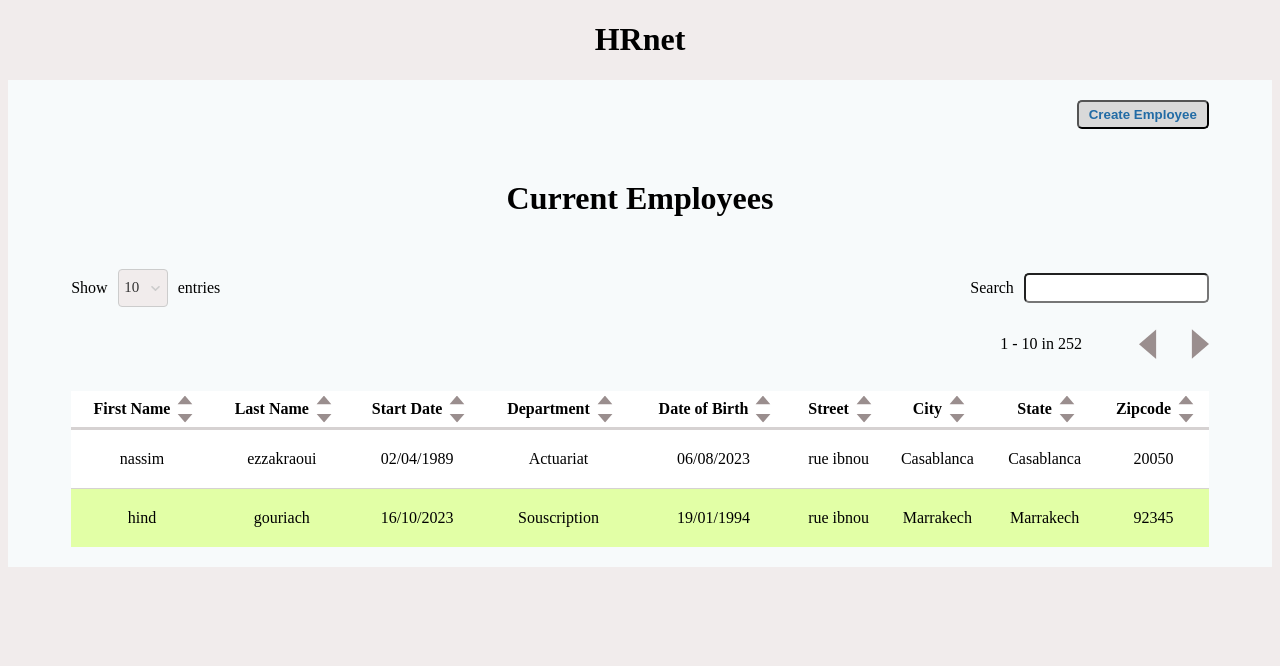
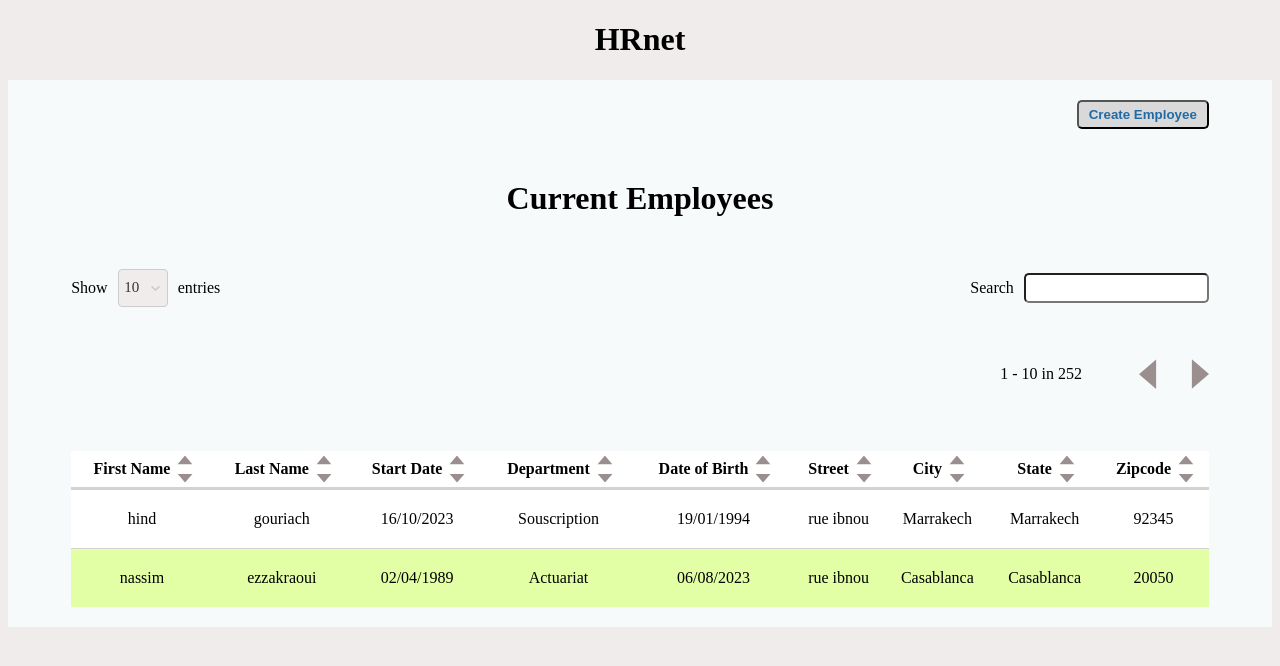
Before and after one commit to nassmim/oc-wealthHealth, a React (Vite) app: page /employees-list in a window 1280 px wide. Shown: the top 666 px of the page. Built offline with nearby package versions, Linux system fonts and the light colour scheme; data requests are answered from the project's data file.

Commit message:
feature: user can search employee based on all fields

```diff
--- /dev/null
+++ b/src/features/ViewEmployees/DisplayTable.tsx
@@ -0,0 +1,177 @@
+import { useEffect, useMemo, useRef, useState } from 'react'
+import { EmployeeEntity } from './employeesSlice'
+
+import {
+  EntriesLengthChoice,
+  SearchField,
+  TableDisplayOptions,
+  TablePagination,
+  Arrow,
+} from './style.ts'
+
+import PaginateLeftArrow from '../../assets/pagination-left-arrow.svg'
+
+import EmployeesTable from './Table/Table.tsx'
+import type { TableColumn } from './types.tsx'
+import type { OptionValue } from '../../shared/Inputs/SelectDropdown.tsx'
+import EntriesNumberSelectDropdown from './EntriesNumberSelectDropdown.tsx'
+import useSortTable from './Table/hooks/useSortTable.ts'
+
+const DisplayTable = ({
+  data,
+  columns,
+  initialSort,
+  entriesNumberOptions,
+  isSearchable = true,
+  searchLabel = 'Search',
+  searchOnChange,
+  isPaginable = true,
+}: {
+  data: EmployeeEntity[]
+  columns: TableColumn[]
+  initialSort: { column: string; order: 'asc' | 'desc' }
+  entriesNumberOptions: OptionValue[]
+  isSearchable: boolean
+  searchLabel: string
+  searchOnChange?: React.ChangeEventHandler<HTMLInputElement>
+  isPaginable: boolean
+}) => {
+  const usePreviousPersistent = (value: string): string => {
+    const ref: React.MutableRefObject<{
+      value: string
+      previousValue: string
+    }> = useRef({
+      value: value,
+      previousValue: '',
+    })
+
+    const current = ref.current.value
+
+    if (value !== current) {
+      ref.current = {
+        value: value,
+        previousValue: current,
+      }
+    }
+
+    return ref.current.previousValue
+  }
+
+  const [searchValue, setSearchValue] = useState('')
+  const previousSearchValue = usePreviousPersistent(searchValue)
+
+  const dataInitiallySorted = useMemo(() => {
+    if (initialSort) {
+      return data
+        .slice()
+        .sort((a: EmployeeEntity, b: EmployeeEntity) =>
+          b.id.localeCompare(a.id)
+        )
+    } else {
+      return data
+    }
+  }, [data])
+
+  const [tableData, setTableData] = useState(dataInitiallySorted)
+
+  const [tableDataSorted, sortData] = useSortTable(tableData)
+
+  function searchEmployees() {
+    if (!searchValue.length) return tableData
+
+    let dataToSort = tableData
+
+    if (searchValue.length <= previousSearchValue.length)
+      dataToSort = dataInitiallySorted
+    const regexToMatch = new RegExp(`${searchValue}`, 'i')
+
+    const employeesFound = dataToSort.reduce(
+      (listOfItems: EmployeeEntity[], item: EmployeeEntity) => {
+        // Récupère et regroupe tous les ingrédients dans un seul string
+        Object.values(item).every((key) => {
+          if (key.match(regexToMatch)) {
+            listOfItems.push(item)
+            return false
+          }
+          return true
+        })
+
+        return listOfItems
+      },
+      []
+    )
+
+    setTableData(employeesFound)
+  }
+
+  useEffect(() => {
+    setTableData(tableDataSorted)
+  }, [tableDataSorted])
+
+  useEffect(() => {
+    searchEmployees()
+  }, [searchValue])
+
+  return (
+    <>
+      <TableDisplayOptions>
+        <EntriesLengthChoice>
+          <p>Show</p>
+          <EntriesNumberSelectDropdown options={entriesNumberOptions} />
+          <p>entries</p>
+        </EntriesLengthChoice>
+        {isSearchable && (
+          <SearchField>
+            <p>{searchLabel}</p>
+            <input
+              type="search"
+              name="search"
+              id="search-employee"
+              value={searchValue}
+              onChange={(e) => {
+                setSearchValue(e.target.value)
+                searchOnChange ? searchOnChange(e) : undefined
+              }}
+            />
+          </SearchField>
+        )}
+      </TableDisplayOptions>
+      {isPaginable && (
+        <TablePagination>
+          <p>1 - 10 in 252</p>
+          <div className="arrows">
+            <Arrow
+              src={PaginateLeftArrow}
+              alt="Previous page"
+              width="20px"
+              rotate="0deg"
+            />
+            <Arrow
+              src={PaginateLeftArrow}
+              alt="Previous page"
+              width="20px"
+              rotate="180deg"
+            />
+          </div>
+        </TablePagination>
+      )}
+      <div>
+        {tableData.length ? (
+          <EmployeesTable
+            data={tableData}
+            columns={columns}
+            sortData={sortData}
+          />
+        ) : (
+          <p>
+            {searchValue.length
+              ? 'No results from your search'
+              : 'There is no employee in your company. Please add them from the form'}
+          </p>
+        )}
+      </div>
+    </>
+  )
+}
+
+export default DisplayTable
--- a/src/features/ViewEmployees/Table/Table.tsx
+++ b/src/features/ViewEmployees/Table/Table.tsx
@@ -4,21 +4,20 @@ import TableHead from './TableHead.tsx'
 import TableBody from './TableBody.tsx'
 import type { TableColumn } from '../types.tsx'
 import { EmployeeEntity } from '../employeesSlice.ts'
-import useSortTable from './hooks/useSortTable.ts'
 
 const EmployeesTable = ({
+  data,
   columns,
-  employees,
+  sortData,
 }: {
+  data: EmployeeEntity[]
   columns: TableColumn[]
-  employees: EmployeeEntity[]
+  sortData: (sortingField: string, sortingOrder: string) => void
 }) => {
-  const [tableData, sortData] = useSortTable(employees)
-
   return (
     <EmployeesTableStyled>
       <TableHead columns={columns} sortData={sortData} />
-      <TableBody columns={columns} employees={tableData} />
+      <TableBody columns={columns} employees={data} />
     </EmployeesTableStyled>
   )
 }
--- a/src/features/ViewEmployees/Table/TableBody.tsx
+++ b/src/features/ViewEmployees/Table/TableBody.tsx
@@ -2,18 +2,20 @@ import { EmployeeEntity } from '../employeesSlice'
 import type { TableColumn } from '../types.tsx'
 
 const TableBody = ({
+  employees,
   columns,
-  employees,
 }: {
+  employees: EmployeeEntity[]
   columns: TableColumn[]
-  employees: EmployeeEntity[]
 }) => {
   return (
     <tbody>
       {employees.map((employee: EmployeeEntity) => (
         <tr key={employee.id}>
           {columns.map(({ accessor }, index) => {
-            const value = employee[accessor] ? employee[accessor] : '——'
+            const value = employee[accessor as keyof EmployeeEntity]
+              ? employee[accessor as keyof EmployeeEntity]
+              : '——'
             return <td key={index}>{value}</td>
           })}
         </tr>
--- a/src/features/ViewEmployees/ViewEmployees.tsx
+++ b/src/features/ViewEmployees/ViewEmployees.tsx
@@ -3,24 +3,12 @@ import { Link } from 'react-router-dom'
 import { ButtonStyled } from '../../shared/style.ts'
 import { Title } from '../../shared/style.ts'
 
-import { useEffect, useMemo } from 'react'
+import { useEffect } from 'react'
 import { useGetEmployeesQuery } from '../api/apiEmployeesSlice'
-import { EmployeeEntity } from './employeesSlice'
 
-import {
-  EntriesLengthChoice,
-  SearchField,
-  TableDisplayOptions,
-  TablePagination,
-  Arrow,
-} from './style.ts'
-
-import PaginateLeftArrow from '../../assets/pagination-left-arrow.svg'
-
-import EmployeesTable from './Table/Table.tsx'
 import type { TableColumn } from './types.tsx'
 import type { OptionValue } from '../../shared/Inputs/SelectDropdown.tsx'
-import EntriesNumberSelectDropdown from './EntriesNumberSelectDropdown.tsx'
+import DisplayTable from './DisplayTable.tsx'
 
 const columns: TableColumn[] = [
   { label: 'First Name', accessor: 'firstName', sortable: true },
@@ -42,26 +30,13 @@ const entriesNumberOptions: OptionValue[] = [
 ]
 
 const ViewEmployees = () => {
-  const {
-    data: employees = [],
-    isSuccess,
-    isError,
-    isLoading,
-  } = useGetEmployeesQuery({})
-
-  const employeesSorted = useMemo(() => {
-    return employees
-      .slice()
-      .sort((a: EmployeeEntity, b: EmployeeEntity) => b.id.localeCompare(a.id))
-  }, [employees])
+  const { data: employees = [], isError, isLoading } = useGetEmployeesQuery({})
 
   useEffect(() => {
     if (isError) throw new Error()
   }, [isError])
 
-  return isLoading ? (
-    <div>It's coming</div>
-  ) : (
+  return (
     <Container>
       <MainContainer>
         <ButtonStyled>
@@ -69,51 +44,18 @@ const ViewEmployees = () => {
         </ButtonStyled>
 
         <Title>Current Employees</Title>
-
-        <section>
-          <TableDisplayOptions>
-            <EntriesLengthChoice>
-              <p>Show</p>
-              <EntriesNumberSelectDropdown options={entriesNumberOptions} />
-              <p>entries</p>
-            </EntriesLengthChoice>
-
-            <SearchField>
-              <p>Search</p>
-              <input type="search" name="search" id="search-employee" />
-            </SearchField>
-          </TableDisplayOptions>
-
-          <TablePagination>
-            <p>1 - 10 in 252</p>
-            <div className="arrows">
-              <Arrow
-                src={PaginateLeftArrow}
-                alt="Previous page"
-                width="20px"
-                rotate="0deg"
-              />
-              <Arrow
-                src={PaginateLeftArrow}
-                alt="Previous page"
-                width="20px"
-                rotate="180deg"
-              />
-            </div>
-          </TablePagination>
-
-          <div>
-            {employees.length ? (
-              <EmployeesTable employees={employeesSorted} columns={columns} />
-            ) : (
-              <p>
-                There is no employee in your company.
-                <br />
-                Please add them from the form
-              </p>
-            )}
-          </div>
-        </section>
+        {isLoading ? (
+          <div>It's coming</div>
+        ) : (
+          <DisplayTable
+            data={employees}
+            columns={columns}
+            entriesNumberOptions={entriesNumberOptions}
+            isSearchable={true}
+            searchLabel="Search"
+            isPaginable={true}
+          />
+        )}
       </MainContainer>
     </Container>
   )
```
